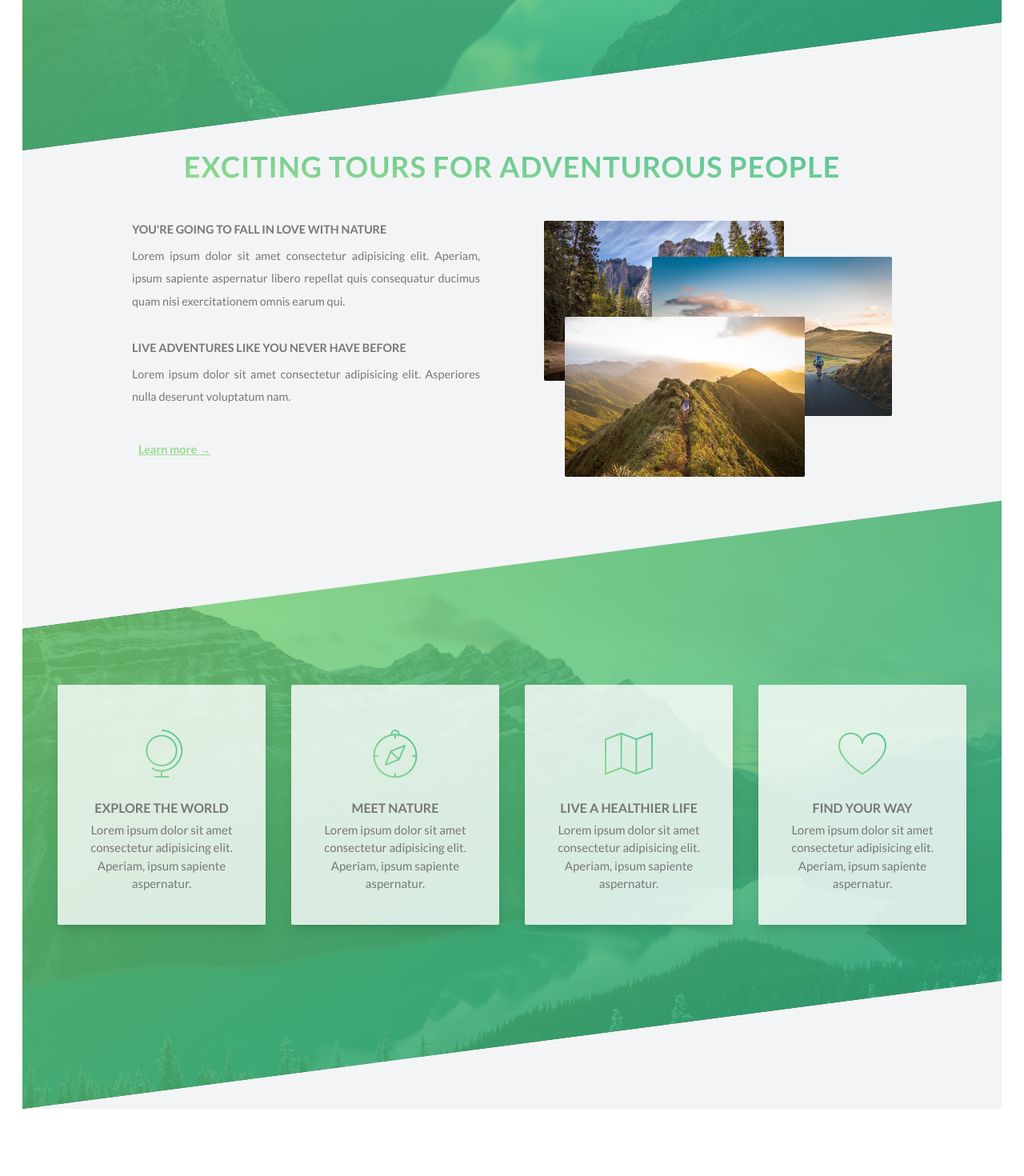
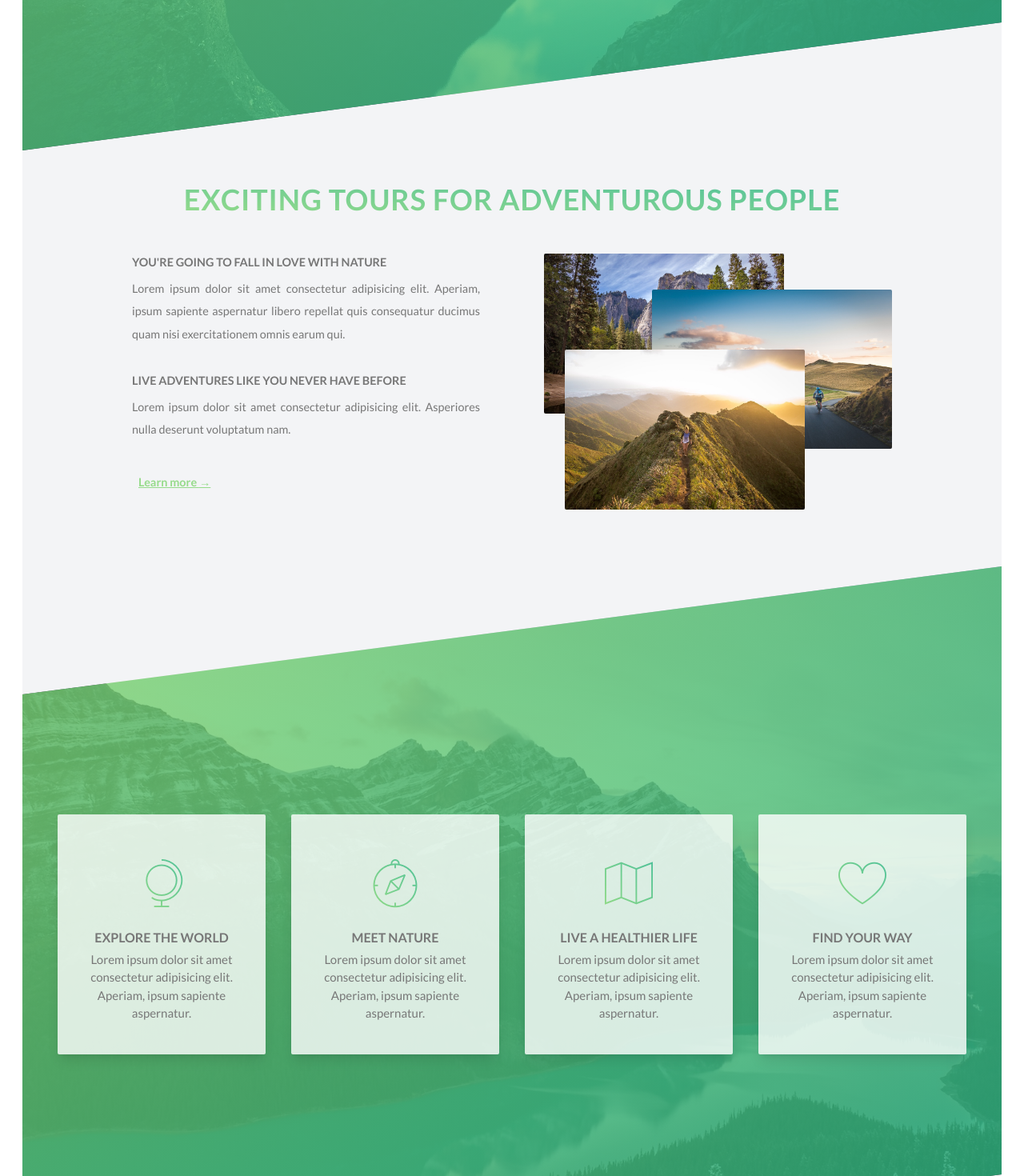
Before and after one commit to jeldrint/Sample-Responsive-React-Website, a React (Vite) app: page / in a window 1280 px wide. Shown: the part 600-2070 px from the top of the page at 80% size. Before the commit the page ends 2014 px from the top, so only its background shows below. Built offline with nearby package versions, Linux system fonts and the light colour scheme.

Commit message:
minor changes to complete until page 3

```diff
--- a/src/components/2_Description.jsx
+++ b/src/components/2_Description.jsx
@@ -4,7 +4,7 @@ import nat3 from '../img/nat-3-large.jpg'
 
 const Description = () => {
     return(
-        <div className='max-h-[55vh] px-10 gap-y-4 md:gap-y-12 w-full flex flex-col items-center'>
+        <div className='h-[65vh] px-10 gap-y-4 md:gap-y-12 w-full flex flex-col items-center justify-center'>
             <div className="text-2xl md:text-3xl lg:text-4xl font-bold text-center tracking-wide">
                 <span className="bg-clip-text text-transparent bg-gradient-to-tr from from-[#7ed56fcc] to-[#28b485cc]">EXCITING TOURS FOR ADVENTUROUS PEOPLE</span>
             </div>
--- a/src/components/3_Features.jsx
+++ b/src/components/3_Features.jsx
@@ -5,7 +5,7 @@ import FeaturesCard from './31_FeaturesCard';
 
 const Features = () => {
     return(
-        <div className='relative min-h-[140vh] md:min-h-[95vh] clip-path-3 md:clip-path-4 w-full bg-cover bg-center bg-no-repeat' style={{backgroundImage: `url(${bg2})`}}>
+        <div className='relative min-h-[140vh] md:min-h-[115vh] clip-path-3 md:clip-path-4 w-full bg-cover bg-center bg-no-repeat' style={{backgroundImage: `url(${bg2})`}}>
             <div className='absolute py-[50px] h-full w-full bg-gradient-to-br from-[#7ed56fcc] to-[#28b485cc]'>
                 <div className='w-full h-full flex flex-col md:flex-row items-center justify-center gap-y-3 sm:gap-y-5 md:gap-x-4 lg:gap-x-8'>
                     <FeaturesCard logoCode='S' />
--- a/src/index.css
+++ b/src/index.css
@@ -26,6 +26,6 @@
         clip-path: polygon(0 20vh, 100% 0, 100% 120vh, 0 100%);
     }
     .clip-path-4 {
-        clip-path: polygon(0 20vh, 100% 0, 100% 75vh, 0 100%);
+        clip-path: polygon(0 20vh, 100% 0, 100% 95vh, 0 100%);
     }
 }
```
